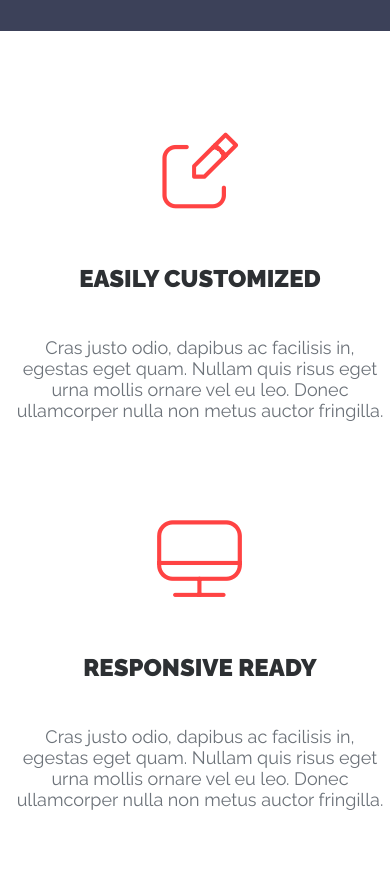
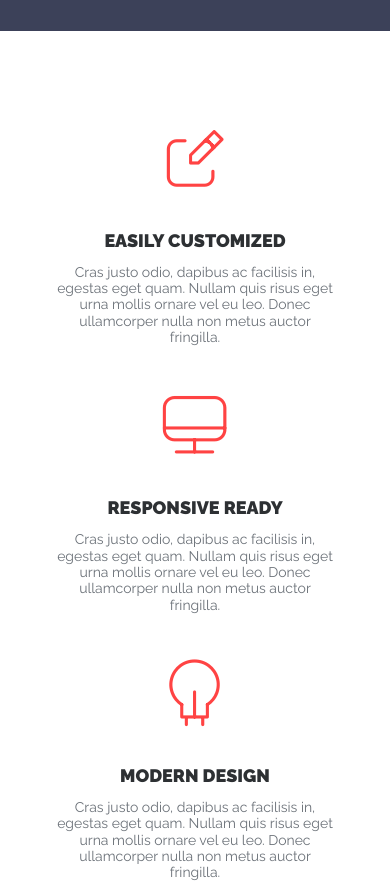
Before and after one commit to selukdiana/activebox_landing, a website built with Parcel: page src/index.html in a window 390 px wide. Shown: the part 640-1523 px from the top of the page. Built offline with nearby package versions, Linux system fonts and the light colour scheme; grey boxes are pictures that could not be loaded; a web font is replaced by a local one.

Commit message:
add adaptive for features section

```diff
--- a/src/scss/features.scss
+++ b/src/scss/features.scss
@@ -10,10 +10,30 @@
   flex-wrap: wrap;
   row-gap: 88px;
   // margin: 0 -5px;
+  @media (max-width: 1024px) {
+    row-gap: 50px;
+  }
+  @media (max-width: 768px) {
+    row-gap: 42px;
+    justify-content: center;
+    margin: 0 -15px;
+  }
+  @media (max-width: 320px) {
+  }
+
   // .content-features__card
   &__card {
     flex: 0 0 370px;
     // margin: 0 5px;
+    @media (max-width: 1024px) {
+      flex: 0 0 315px;
+    }
+    @media (max-width: 768px) {
+      flex: 0 0 279px;
+      margin: 0 15px;
+    }
+    @media (max-width: 320px) {
+    }
   }
 }
 .card-features {
@@ -30,9 +50,25 @@
     justify-content: center;
     align-items: center;
     margin-bottom: 28px;
+    @media (max-width: 1024px) {
+      margin-bottom: 24px;
+    }
+    @media (max-width: 768px) {
+      margin-bottom: 21px;
+    }
+    @media (max-width: 320px) {
+    }
     & i {
       font-size: 100px;
       color: $orange;
+      @media (max-width: 1024px) {
+        font-size: 85px;
+      }
+      @media (max-width: 768px) {
+        font-size: 75px;
+      }
+      @media (max-width: 320px) {
+      }
     }
   }
 
@@ -45,6 +81,15 @@
     line-height: calc(28 / 24);
     margin-bottom: 44px;
     color: $deep_grey;
+    @media (max-width: 1024px) {
+      font-size: 18px;
+      margin-bottom: 26px;
+    }
+    @media (max-width: 768px) {
+      margin-bottom: 13px;
+    }
+    @media (max-width: 320px) {
+    }
   }
 
   // .content-card__text
@@ -54,5 +99,12 @@
     font-size: 18px;
     line-height: calc(21 / 18);
     color: $grey;
+    @media (max-width: 1024px) {
+      font-size: 14px;
+    }
+    @media (max-width: 768px) {
+    }
+    @media (max-width: 320px) {
+    }
   }
 }
```
